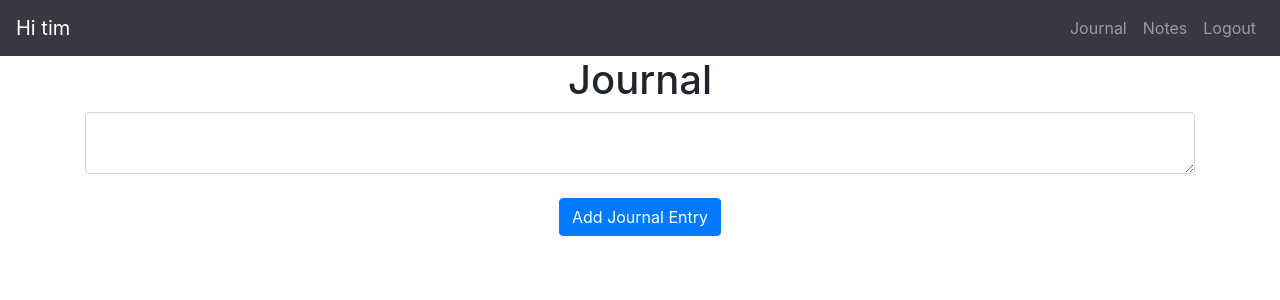
After one commit to ericareven/Python-Flask_Notes-App, a Flask app: template website/templates/journal.html in a window 1280 px wide. The commit adds this page. Shown: the top 300 px of the page. Run offline with Flask 3, Linux system fonts and the light colour scheme; the template is opened without the code that fills it: values that come from a table or form of the project are taken from there, others are empty; some libraries are stand-ins or nearby versions.

Commit message:
journal.html

```diff
--- a/website/templates/base.html
+++ b/website/templates/base.html
@@ -33,6 +33,7 @@
             <div class="collapse navbar-collapse" id="navbar">
                 <div class="navbar-nav ml-auto">
                     {% if user.is_authenticated %}
+                    <a class="nav-item nav-link" id="logout" href="/journal">Journal</a>
                     <a class="nav-item nav-link" id="logout" href="/">Notes</a>
                     <a class="nav-item nav-link" id="logout" href="/logout">Logout</a>
                     {% else %}
--- /dev/null
+++ b/website/templates/journal.html
@@ -0,0 +1,22 @@
+{% extends "base.html" %} {% block title %}Journal{% endblock %}
+
+{% block content %}
+<h1 align="center">Journal</h1>
+<ul class="list-group list-group-flush" id="journal">
+    {% for journal in user.journal %}
+    <li class="list-group-item">
+        {{ journal.data }}
+        <button type="button" class="close" onclick="deleteJournal({{ journal.id }})">
+            <span aria-hidden='true'>&times;</span>
+        </button>
+    </li>
+    {% endfor %}
+</ul>
+<form method="POST">
+    <textarea name="journal" id="journal" class="form-control"></textarea>
+    <br />
+    <div align="center">
+        <button type="submit" class="btn btn-primary">Add Journal Entry</button>
+    </div>
+</form>
+{% endblock %}
```
Also changed, not shown: website/database.db.
